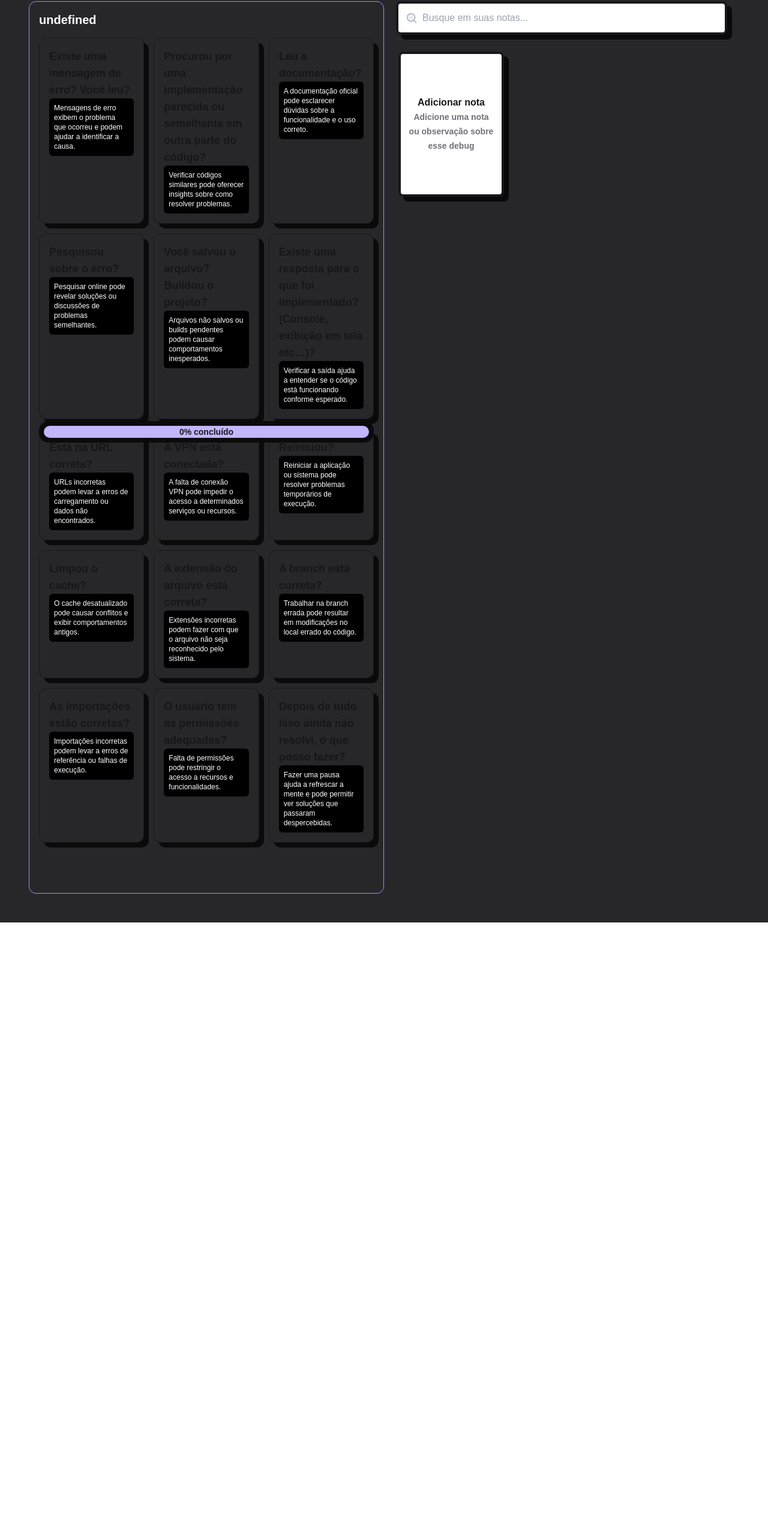
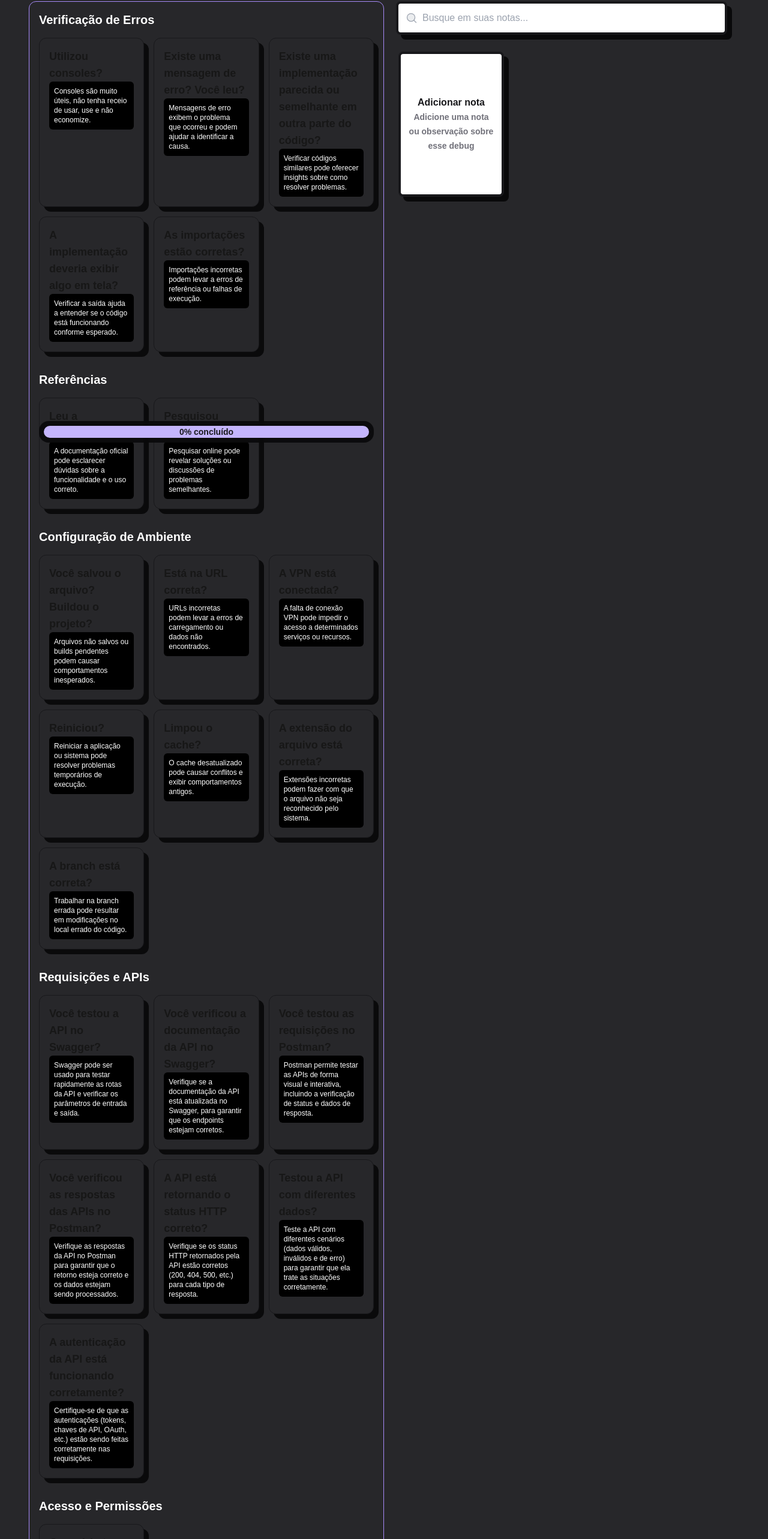
Before and after one commit to rodrigueslucas062/debug-list-vs, a Next.js app: page / in a window 1280 px wide. Shown: the part 46-2612 px from the top of the page at 60% size. Before the commit the page ends 1584 px from the top, so only its background shows below. Built offline with nearby package versions, Linux system fonts and the light colour scheme.

Commit message:
feat: New itens in checklist

```diff
--- a/app/data/Checklist.ts
+++ b/app/data/Checklist.ts
@@ -1,84 +1,147 @@
-interface IChecklist {
-    question: string
-    description: string
+export interface IChecklist {
+  question: string;
+  description: string;
+  category: string;
 }
 
 export const ChecklistData: IChecklist[] = [
   {
+    question: "Utilizou consoles?",
+    description:
+      "Consoles são muito úteis, não tenha receio de usar, use e não economize.",
+    category: "Verificação de Erros",
+  },
+  {
     question: "Existe uma mensagem de erro? Você leu?",
     description:
       "Mensagens de erro exibem o problema que ocorreu e podem ajudar a identificar a causa.",
+    category: "Verificação de Erros",
   },
   {
     question:
-      "Procurou por uma implementação parecida ou semelhante em outra parte do código?",
+      "Existe uma implementação parecida ou semelhante em outra parte do código?",
     description:
       "Verificar códigos similares pode oferecer insights sobre como resolver problemas.",
+    category: "Verificação de Erros",
   },
   {
     question: "Leu a documentação?",
     description:
       "A documentação oficial pode esclarecer dúvidas sobre a funcionalidade e o uso correto.",
+    category: "Referências",
   },
   {
     question: "Pesquisou sobre o erro?",
     description:
       "Pesquisar online pode revelar soluções ou discussões de problemas semelhantes.",
+    category: "Referências",
   },
   {
     question: "Você salvou o arquivo? Buildou o projeto?",
     description:
       "Arquivos não salvos ou builds pendentes podem causar comportamentos inesperados.",
+    category: "Configuração de Ambiente",
   },
   {
-    question:
-      "Existe uma resposta para o que foi implementado? (Console, exibição em tela etc…)?",
+    question: "A implementação deveria exibir algo em tela?",
     description:
       "Verificar a saída ajuda a entender se o código está funcionando conforme esperado.",
+    category: "Verificação de Erros",
   },
   {
     question: "Está na URL correta?",
     description:
       "URLs incorretas podem levar a erros de carregamento ou dados não encontrados.",
+    category: "Configuração de Ambiente",
   },
   {
     question: "A VPN está conectada?",
     description:
       "A falta de conexão VPN pode impedir o acesso a determinados serviços ou recursos.",
+    category: "Configuração de Ambiente",
   },
   {
     question: "Reiniciou?",
     description:
       "Reiniciar a aplicação ou sistema pode resolver problemas temporários de execução.",
+    category: "Configuração de Ambiente",
+  },
+  {
+    question: "Você testou a API no Swagger?",
+    description:
+      "Swagger pode ser usado para testar rapidamente as rotas da API e verificar os parâmetros de entrada e saída.",
+    category: "Requisições e APIs",
+  },
+  {
+    question: "Você verificou a documentação da API no Swagger?",
+    description:
+      "Verifique se a documentação da API está atualizada no Swagger, para garantir que os endpoints estejam corretos.",
+    category: "Requisições e APIs",
+  },
+  {
+    question: "Você testou as requisições no Postman?",
+    description:
+      "Postman permite testar as APIs de forma visual e interativa, incluindo a verificação de status e dados de resposta.",
+    category: "Requisições e APIs",
+  },
+  {
+    question: "Você verificou as respostas das APIs no Postman?",
+    description:
+      "Verifique as respostas da API no Postman para garantir que o retorno esteja correto e os dados estejam sendo processados.",
+    category: "Requisições e APIs",
+  },
+  {
+    question: "A API está retornando o status HTTP correto?",
+    description:
+      "Verifique se os status HTTP retornados pela API estão corretos (200, 404, 500, etc.) para cada tipo de resposta.",
+    category: "Requisições e APIs",
+  },
+  {
+    question: "Testou a API com diferentes dados?",
+    description:
+      "Teste a API com diferentes cenários (dados válidos, inválidos e de erro) para garantir que ela trate as situações corretamente.",
+    category: "Requisições e APIs",
+  },
+  {
+    question: "A autenticação da API está funcionando corretamente?",
+    description:
+      "Certifique-se de que as autenticações (tokens, chaves de API, OAuth, etc.) estão sendo feitas corretamente nas requisições.",
+    category: "Requisições e APIs",
   },
   {
     question: "Limpou o cache?",
     description:
       "O cache desatualizado pode causar conflitos e exibir comportamentos antigos.",
+    category: "Configuração de Ambiente",
   },
   {
     question: "A extensão do arquivo está correta?",
     description:
       "Extensões incorretas podem fazer com que o arquivo não seja reconhecido pelo sistema.",
+    category: "Configuração de Ambiente",
   },
   {
     question: "A branch está correta?",
     description:
       "Trabalhar na branch errada pode resultar em modificações no local errado do código.",
+    category: "Configuração de Ambiente",
   },
   {
     question: "As importações estão corretas?",
     description:
       "Importações incorretas podem levar a erros de referência ou falhas de execução.",
+    category: "Verificação de Erros",
   },
   {
     question: "O usuário tem as permissões adequadas?",
     description:
       "Falta de permissões pode restringir o acesso a recursos e funcionalidades.",
+    category: "Acesso e Permissões",
   },
   {
     question: "Depois de tudo isso ainda não resolvi, o que posso fazer?",
     description:
       "Fazer uma pausa ajuda a refrescar a mente e pode permitir ver soluções que passaram despercebidas.",
+    category: "Aconselhamentos Gerais",
   },
 ];
```
